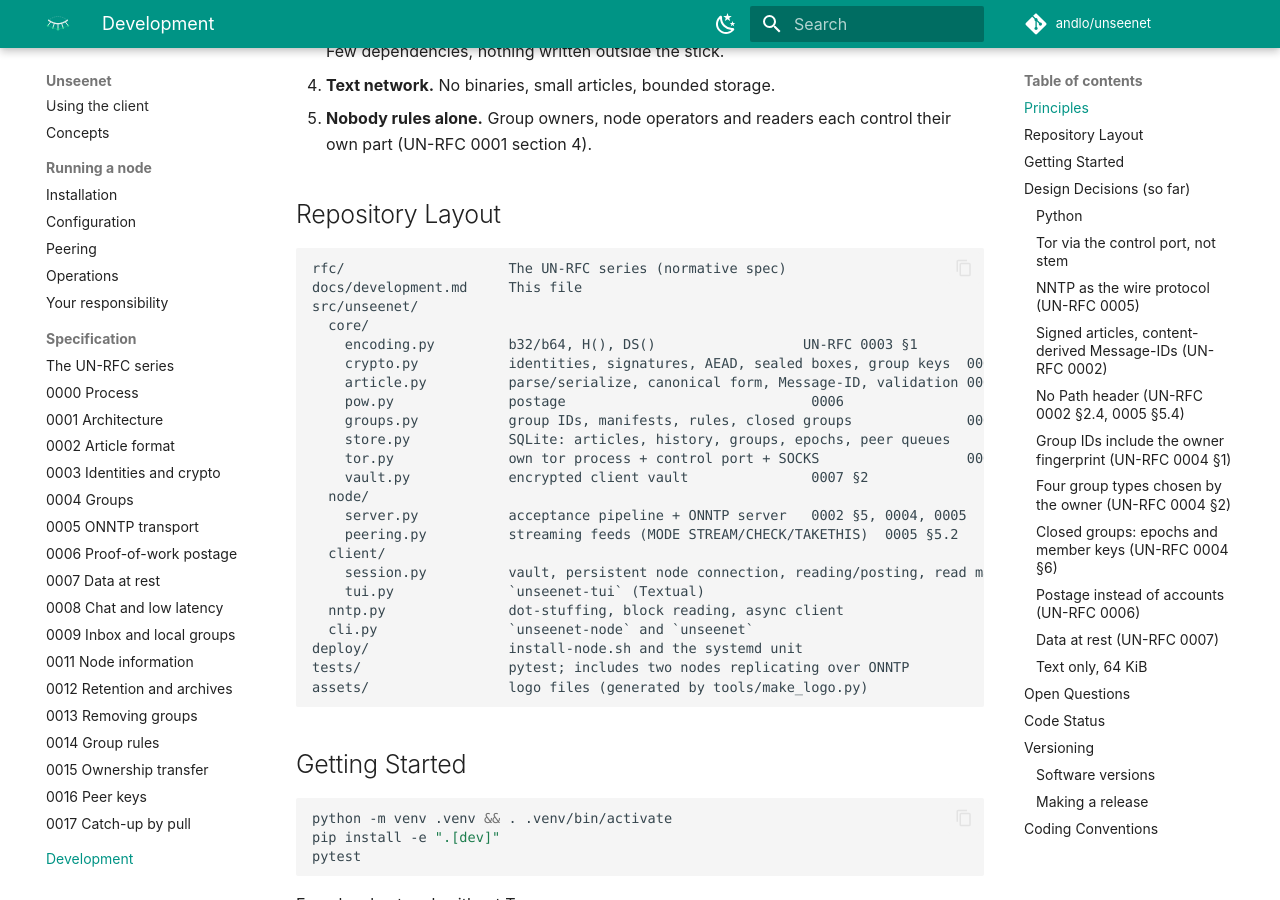
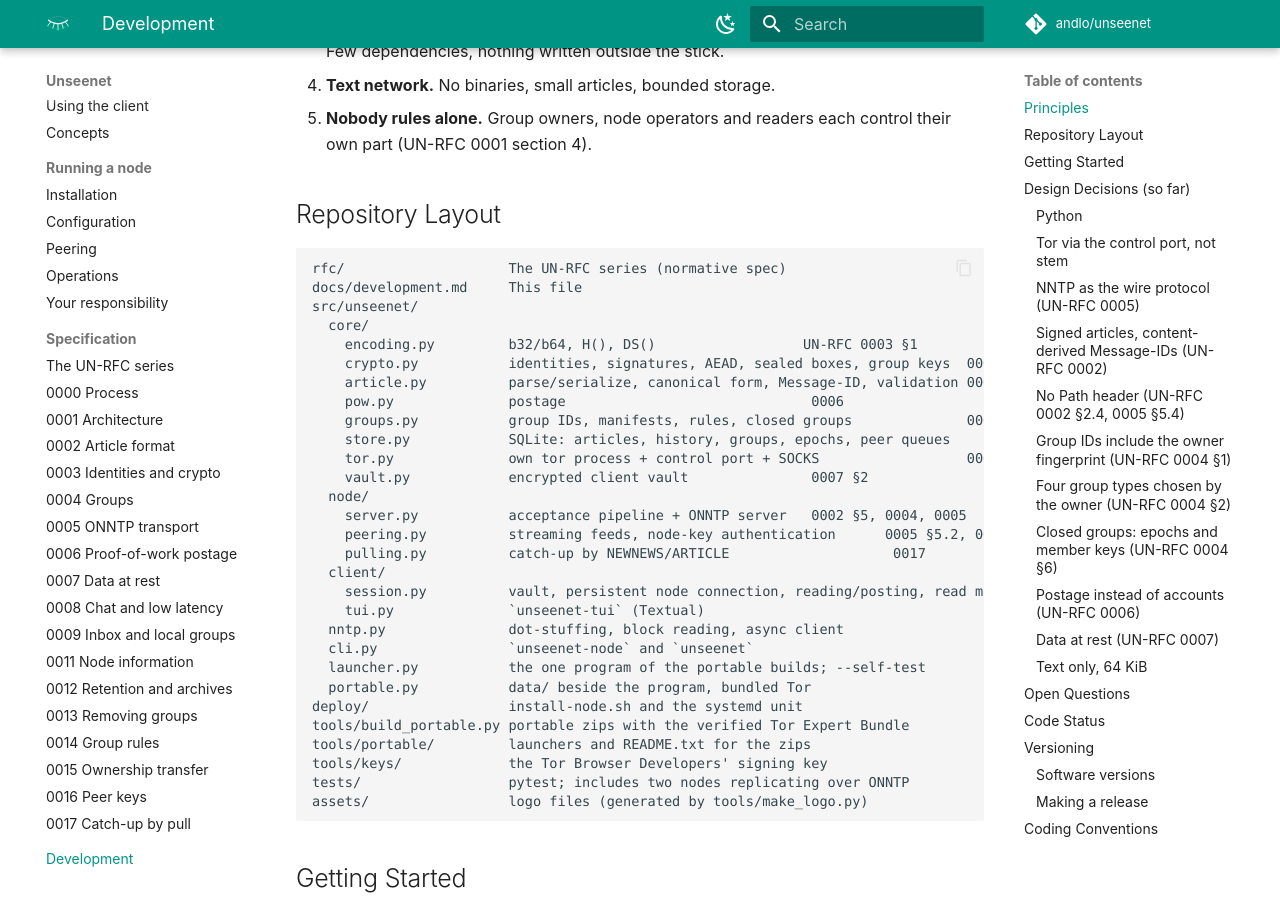
Before and after one commit to unseenet/unseenet, an MkDocs documentation site: the page built from docs/development.md, in a window 1280 px wide and 900 px high, scrolled down 478 px. Built offline with MkDocs 1.6.1 and Material for MkDocs 9.7.7, drawn with Linux system fonts in a browser that asks for light colours; comment, search, counter and statistics services are not loaded; some of the changed text lies outside the part shown.

Commit message:
Docs: releasing the portable builds; layout; self-test --node
Co-Authored-By: Claude Opus 5.5 <noreply@anthropic.com>
Claude-Session: https://claude.ai/code/session_01Fi3PqvgSCdmnikwvdBgbeG

````diff
--- a/docs/development.md
+++ b/docs/development.md
@@ -35,13 +35,19 @@ src/unseenet/
     vault.py            encrypted client vault               0007 §2
   node/
     server.py           acceptance pipeline + ONNTP server   0002 §5, 0004, 0005
-    peering.py          streaming feeds (MODE STREAM/CHECK/TAKETHIS)  0005 §5.2
+    peering.py          streaming feeds, node-key authentication      0005 §5.2, 0016
+    pulling.py          catch-up by NEWNEWS/ARTICLE                    0017
   client/
     session.py          vault, persistent node connection, reading/posting, read marks
     tui.py              `unseenet-tui` (Textual)
   nntp.py               dot-stuffing, block reading, async client
   cli.py                `unseenet-node` and `unseenet`
+  launcher.py           the one program of the portable builds; --self-test
+  portable.py           data/ beside the program, bundled Tor
 deploy/                 install-node.sh and the systemd unit
+tools/build_portable.py portable zips with the verified Tor Expert Bundle
+tools/portable/         launchers and README.txt for the zips
+tools/keys/             the Tor Browser Developers' signing key
 tests/                  pytest; includes two nodes replicating over ONNTP
 assets/                 logo files (generated by tools/make_logo.py)
 ```
@@ -254,6 +260,16 @@ one node at a time.
    the changelog agree, runs the tests, builds, publishes to PyPI with
    trusted publishing (no API tokens stored anywhere) and creates the
    GitHub release with the changelog section as notes.
+5. `.github/workflows/portable.yml` builds the portable zips on Linux,
+   Windows and macOS (Apple silicon and Intel), unpacks and self-tests each
+   one, combines the USB zip, and attaches them with `SHA256SUMS.txt` to a
+   **draft** release. Check the self-test logs, then publish the draft.
+
+The portable builds can also be made without a release: run the
+*portable* workflow by hand (Actions, "Run workflow") and download the zips
+from the run's artifacts. Before a release, check `tools/tor-version.txt`
+against `python tools/build_portable.py --check-tor` (the *tor-update*
+workflow opens an issue when Tor has a newer stable release).
 
 Between releases, every change that users or node operators would notice
 gets a line under `## [Unreleased]`.
````
Also changed, not shown: docs/portable.md (+2 -1 lines).
